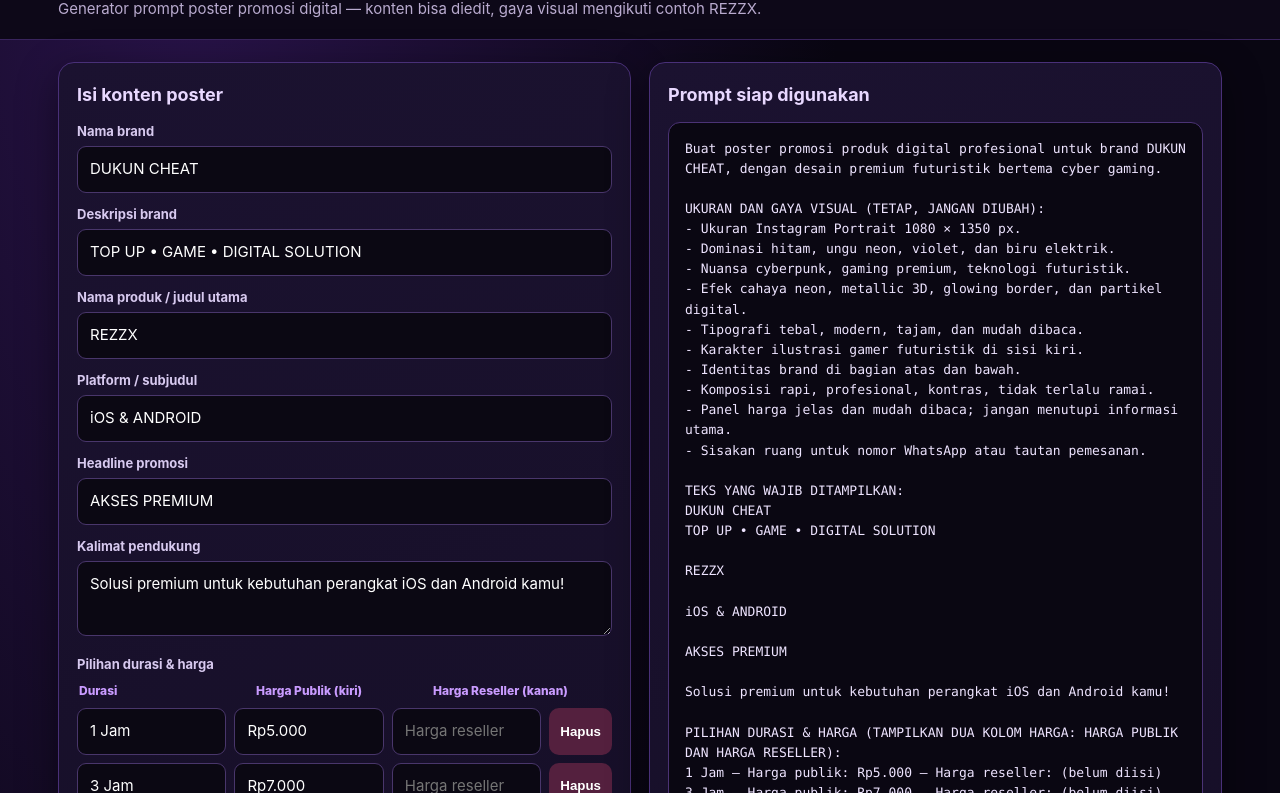
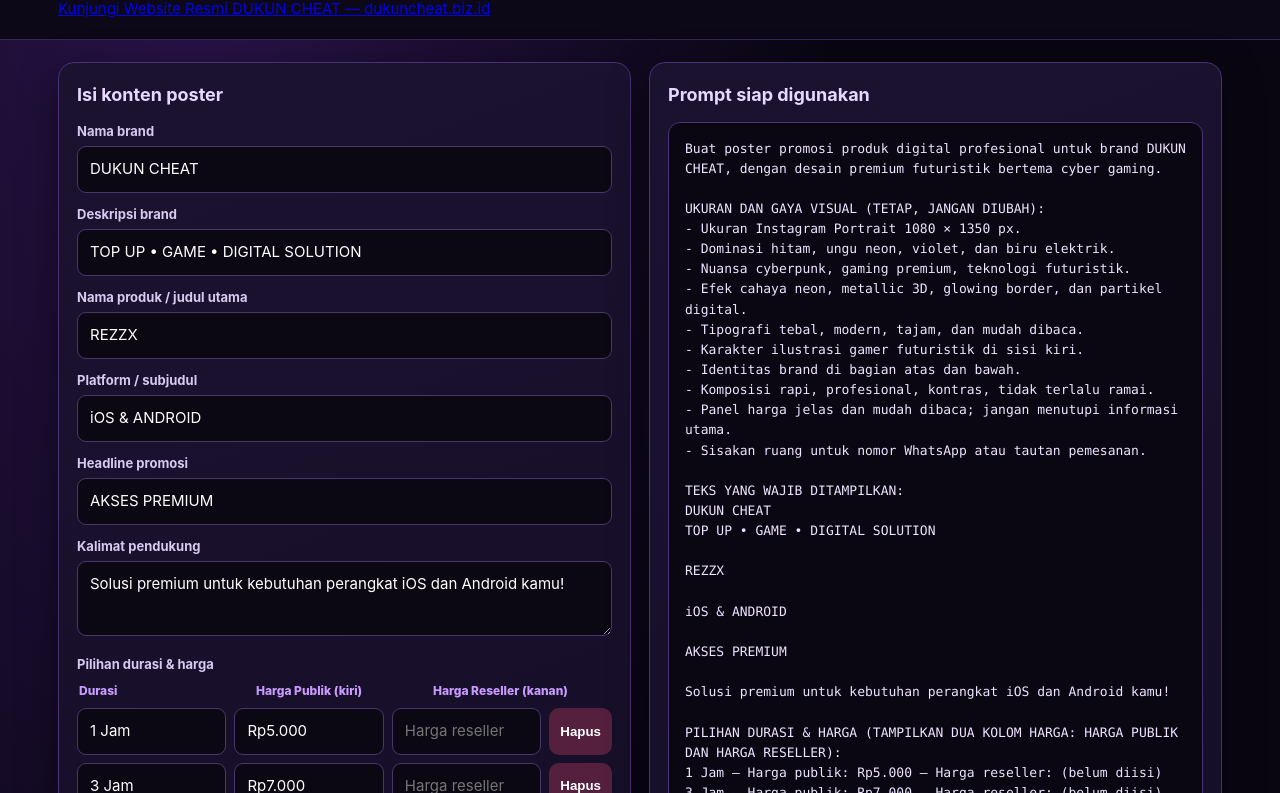
Before and after one commit to rifkykawitwicaksono/Tool-Poster-Dukun-Cheat, a plain HTML site: page index.html in a window 1280 px wide. Shown: the part 80-873 px from the top of the page. Drawn offline with Linux system fonts and the light colour scheme.

Commit message:
Ganti deskripsi header dengan tautan website promosi

```diff
--- a/index.html
+++ b/index.html
@@ -51,7 +51,7 @@ button.secondary{background:#2a2040;border:1px solid #57427c;box-shadow:none}but
 </style>
 </head>
 <body>
-<header><div class="wrap"><h1>DUKUN CHEAT · POSTER PROMPT GENERATOR</h1><p>Generator prompt poster promosi digital — konten bisa diedit, gaya visual mengikuti contoh REZZX.</p></div></header>
+<header><div class="wrap"><h1>DUKUN CHEAT · POSTER PROMPT GENERATOR</h1><p><a href="https://dukuncheat.biz.id/" target="_blank" rel="noopener noreferrer">Kunjungi Website Resmi DUKUN CHEAT — dukuncheat.biz.id</a></p></div></header>
 <main>
 <section class="panel">
 <h2>Isi konten poster</h2>
```
